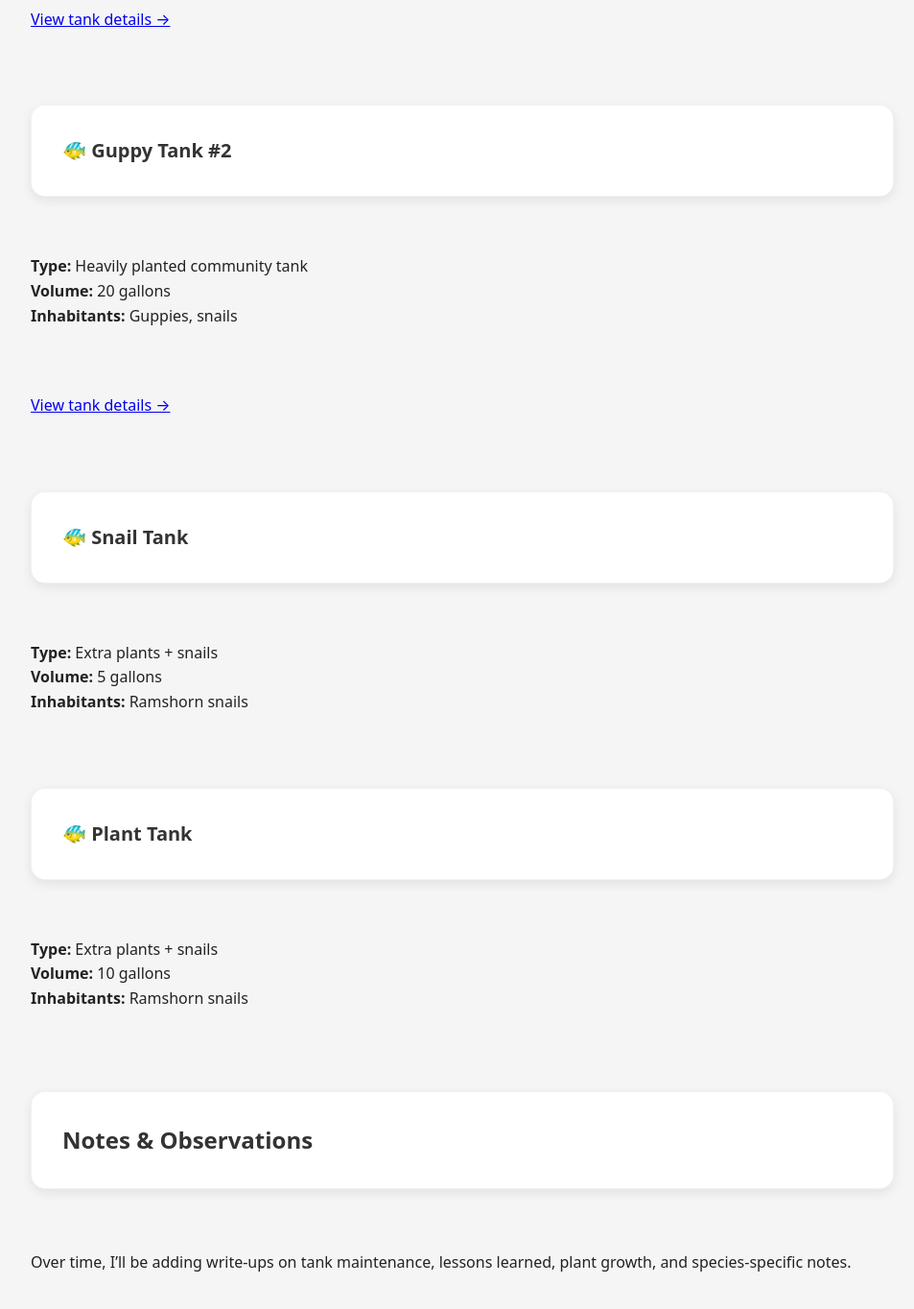
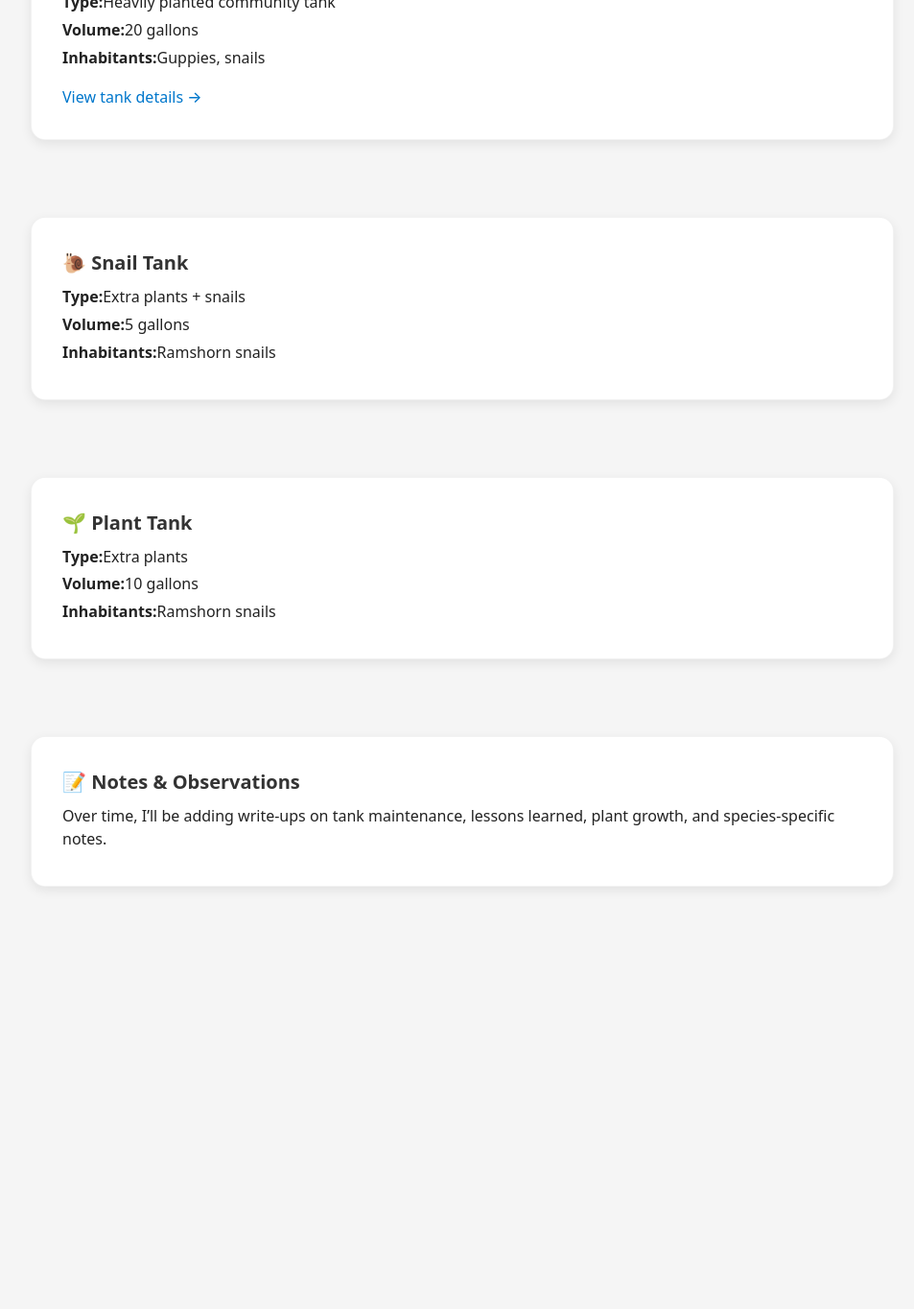
Before and after one commit to rachelsprague/turtles.raych.com, a Jekyll site: the page built from tanks/index.md, in a window 1280 px wide and 1400 px high, scrolled down 1490 px. Shown: the top 1364 px of the window at 96% size, without its empty margins (158-1111 px from the left). Built offline with Jekyll 4.4.1, drawn with Linux system fonts in a browser that asks for light colours; after the commit the page ends 2502 px from its top, so only the background shows below that; some of the changed text lies outside the part shown.

Commit message:
update tanks page

```diff
--- a/tanks/index.md
+++ b/tanks/index.md
@@ -12,60 +12,64 @@
 <div class="tank-card">
   <h3>🐢 Turtle Tank #1</h3>
 
-  <p><strong>Type:</strong> Freshwater turtle habitat</p>
-  <p><strong>Volume:</strong> 100 gallons</p>
-  <p><strong>Inhabitants:</strong> 2 Red-eared sliders</p>
+  <p><strong>Type:</strong>Freshwater turtle habitat</p>
+  <p><strong>Volume:</strong>100 gallons</p>
+  <p><strong>Inhabitants:</strong>2 Red-eared sliders</p>
 
   <a href="/tanks/turtle-tank-1">View tank details →</a>
 </div>
 
-{: .tank-card }
+<div class="tank-card">
+  <h3>🐢 Turtle Tank #2</h3>
 
-### 🐢 Turtle Tank #2
-**Type:** Freshwater turtle habitat
-**Volume:** 75 gallons
-**Inhabitants:** 1 Red-eared slider + lots of guppy fish
+  <p><strong>Type:</strong>Freshwater turtle habitat</p>
+  <p><strong>Volume:</strong>75 gallons</p>
+  <p><strong>Inhabitants:</strong>1 Red-eared slider + lots of guppy fish</p>
 
-[View tank details →](/tanks/turtle-tank-2)
+  <a href="/tanks/turtle-tank-2">View tank details →</a>
+</div>
 
-{: .tank-card }
+<div class="tank-card">
+  <h3>🐢 Guppy Tank #2</h3>
 
-### 🐠 Guppy Tank #1
-**Type:** Heavily planted community tank
-**Volume:** 20 gallons
-**Inhabitants:** Guppies, snails
+  <p><strong>Type:</strong>Heavily planted community tank</p>
+  <p><strong>Volume:</strong>20 gallons</p>
+  <p><strong>Inhabitants:</strong>Guppies, snails</p>
 
-[View tank details →](/tanks/guppy-tank-1)
+  <a href="/tanks/guppy-tank-1">View tank details →</a>
+</div>
 
-{: .tank-card }
+<div class="tank-card">
+  <h3>🐢 Guppy Tank #2</h3>
 
-### 🐠 Guppy Tank #2
-**Type:** Heavily planted community tank
-**Volume:** 20 gallons
-**Inhabitants:** Guppies, snails
+  <p><strong>Type:</strong>Heavily planted community tank</p>
+  <p><strong>Volume:</strong>20 gallons</p>
+  <p><strong>Inhabitants:</strong>Guppies, snails</p>
 
-[View tank details →](/tanks/guppy-tank-2)
+  <a href="/tanks/guppy-tank-2">View tank details →</a>
+</div>
 
-{: .tank-card }
+<div class="tank-card">
+  <h3>🐌 Snail Tank</h3>
 
-### 🐠 Snail Tank
-**Type:** Extra plants + snails
-**Volume:** 5 gallons
-**Inhabitants:** Ramshorn snails
+  <p><strong>Type:</strong>Extra plants + snails</p>
+  <p><strong>Volume:</strong>5 gallons</p>
+  <p><strong>Inhabitants:</strong>Ramshorn snails</p>
 
-<!-- [View tank details →](/tanks/snail-tank) -->
+  <!-- <a href="/tanks/snail-tank">View tank details →</a> -->
+</div>
 
-{: .tank-card }
+<div class="tank-card">
+  <h3>🌱 Plant Tank</h3>
 
-### 🐠 Plant Tank
-**Type:** Extra plants + snails
-**Volume:** 10 gallons
-**Inhabitants:** Ramshorn snails
+  <p><strong>Type:</strong>Extra plants</p>
+  <p><strong>Volume:</strong>10 gallons</p>
+  <p><strong>Inhabitants:</strong>Ramshorn snails</p>
 
-<!-- [View tank details →](/tanks/plant-tank) -->
+  <!-- <a href="/tanks/plant-tank">View tank details →</a> -->
+</div>
 
-{: .tank-card }
-
-## Notes & Observations
-
-Over time, I’ll be adding write-ups on tank maintenance, lessons learned, plant growth, and species-specific notes.
+<div class = "tank-card">
+<h3>📝 Notes & Observations</h3>
+<p>Over time, I’ll be adding write-ups on tank maintenance, lessons learned, plant growth, and species-specific notes.</p>
+</div>
```
